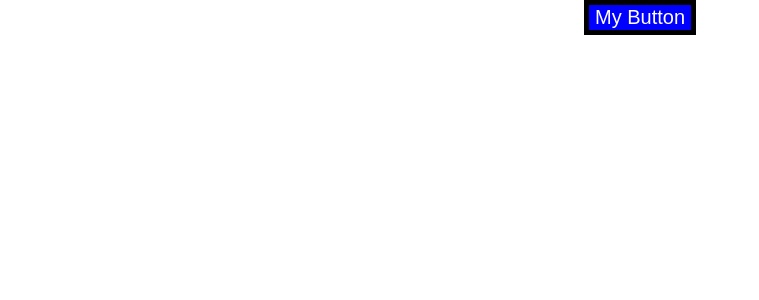
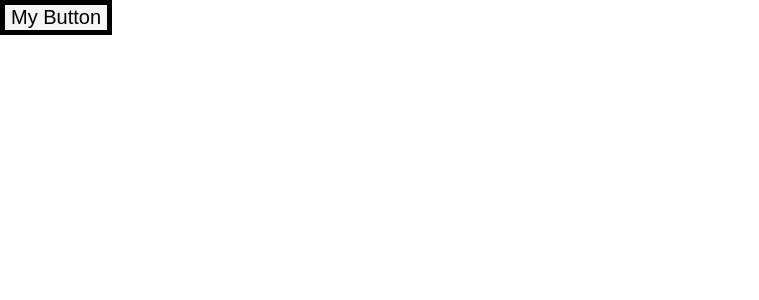
Before and after one commit to fpigeonjr/styled-components-course, a React (Create React App) app: page / in a window 1280 px wide. Shown: the top 300 px of the page, without its empty margins (0-759 px from the left). Built offline with nearby package versions, Linux system fonts and the light colour scheme.

Commit message:
adds light and dark theme

```diff
--- a/src/App.js
+++ b/src/App.js
@@ -2,13 +2,26 @@ import React, { Component } from "react";
 import logo from "./logo.svg";
 import "./App.css";
 import Button from "./components/common/Button";
+import { ThemeProvider } from "styled-components";
+import LightTheme from "./themes/Light";
+import DarkTheme from "./themes/Dark";
 
 class App extends Component {
+  state = {
+    theme: LightTheme
+  };
+
+  changeTheme = () => {
+    this.setState({
+      theme: this.state.theme.id === "light" ? DarkTheme : LightTheme
+    });
+  };
+
   render() {
     return (
-      <div className="App">
-        <Button primary>My Button</Button>
-      </div>
+      <ThemeProvider theme={this.state.theme}>
+        <Button onClick={() => this.changeTheme()}>My Button</Button>
+      </ThemeProvider>
     );
   }
 }
--- a/src/components/common/Button.js
+++ b/src/components/common/Button.js
@@ -2,11 +2,13 @@ import React from "react";
 import styled, { css } from "styled-components";
 
 const Button = styled.button`
-  background: white;
-  border: 5px solid black;
+  background: ${props => props.theme.backgroundColor};
+  border: 5px solid ${props => props.theme.primaryColor}
   font-size: 20px;
-  color: #212121;
+  outline: none;
+  color: ${props => props.theme.primaryColor};
 
+  /* primary */
   ${props =>
     props.primary &&
     css`
--- /dev/null
+++ b/src/themes/Dark.js
@@ -0,0 +1,7 @@
+const DarkTheme = {
+  id: "dark",
+  backgroundColor: "black",
+  primaryColor: "whitesmoke"
+};
+
+export default DarkTheme;
--- /dev/null
+++ b/src/themes/Light.js
@@ -0,0 +1,7 @@
+const LightTheme = {
+  id: "light",
+  backgroundColor: "whitesmoke",
+  primaryColor: "black"
+};
+
+export default LightTheme;
```
